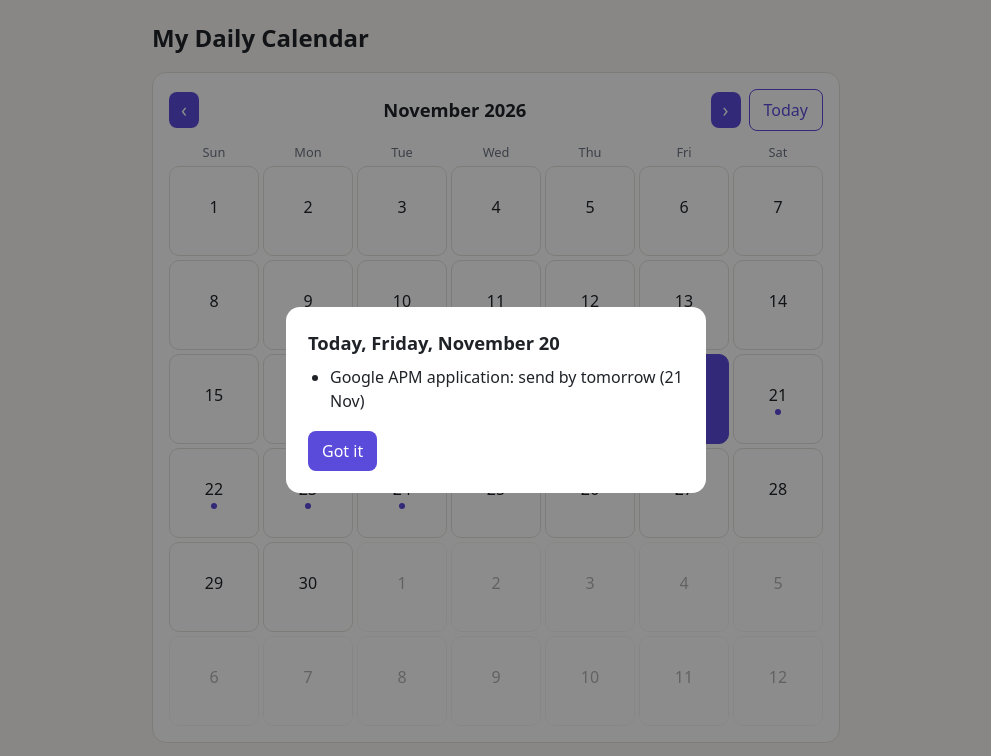
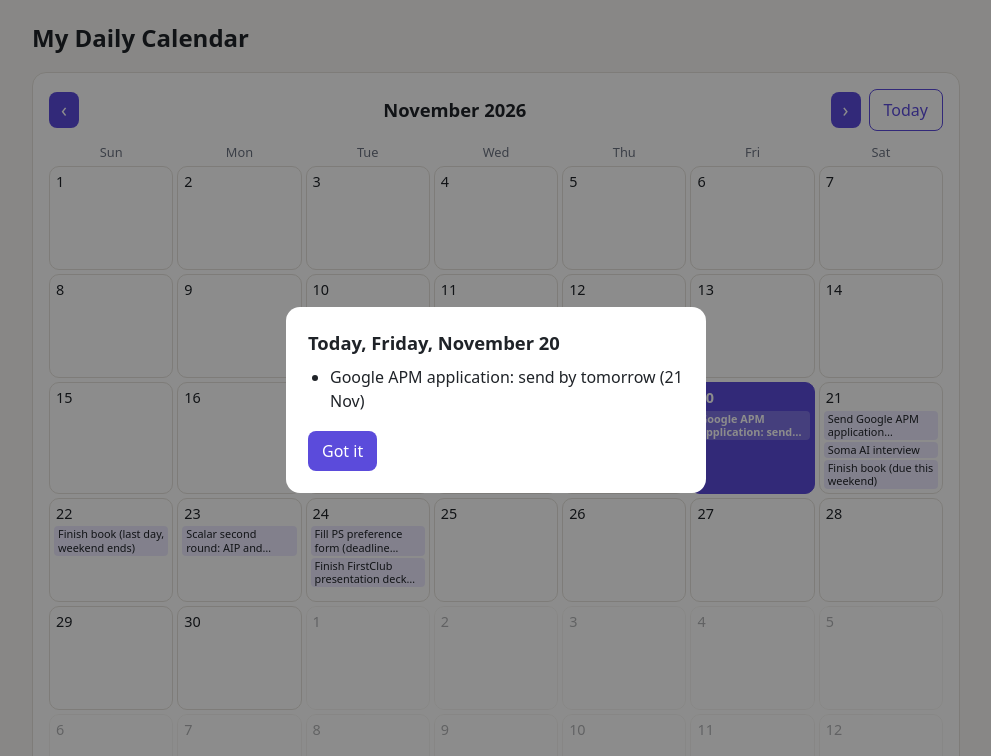
Before and after one commit to shrutig7823/daily-calendar, a plain HTML site: page index.html in a window 1280 px wide. Shown: the top 756 px of the page, without its empty margins (144-1135 px from the left). Drawn offline with Linux system fonts and the light colour scheme.

Commit message:
Show each day's to-dos inside its calendar cell
Co-Authored-By: Claude Sonnet 5.5 <noreply@anthropic.com>

```diff
--- a/app.js
+++ b/app.js
@@ -36,8 +36,24 @@
       const b = document.createElement('button');
       b.className = 'cell' + (d.getMonth() !== view.getMonth() ? ' other' : '') +
         (k === key(today) ? ' today' : '') + (k === selected ? ' selected' : '');
-      const pending = list(k).some((t) => !t.done);
-      b.innerHTML = '<span>' + d.getDate() + '</span><span class="dot' + (pending ? '' : ' none') + '"></span>';
+      const items = list(k);
+      const num = document.createElement('span');
+      num.className = 'num';
+      num.textContent = d.getDate();
+      b.appendChild(num);
+      items.slice(0, 3).forEach((t) => {
+        const line = document.createElement('span');
+        line.className = 'item' + (t.done ? ' done' : '');
+        line.textContent = t.text;
+        line.title = t.text;
+        b.appendChild(line);
+      });
+      if (items.length > 3) {
+        const more = document.createElement('span');
+        more.className = 'more';
+        more.textContent = '+' + (items.length - 3) + ' more';
+        b.appendChild(more);
+      }
       b.onclick = () => { selected = k; renderAll(); };
       box.appendChild(b);
     }
--- a/style.css
+++ b/style.css
@@ -2,7 +2,7 @@
 @media(prefers-color-scheme:dark){:root{--bg:#16161a;--card:#1f1f25;--ink:#ececf1;--muted:#9a9aa8;--line:#2e2e38;--accent:#8b7dff;--accent-soft:#2a2650}}
 *{box-sizing:border-box}
 body{margin:0;background:var(--bg);color:var(--ink);font:16px/1.5 system-ui,-apple-system,Segoe UI,sans-serif}
-main{max-width:720px;margin:0 auto;padding:20px 16px 60px}
+main{max-width:960px;margin:0 auto;padding:20px 16px 60px}
 header{display:flex;justify-content:space-between;align-items:center;gap:12px;flex-wrap:wrap}
 h1{font-size:1.5rem;margin:0}
 h2{font-size:1.15rem;margin:0}
@@ -14,7 +14,13 @@ button.ghost{background:transparent;color:var(--accent);border:1px solid var(--a
 .cal-nav #prev,.cal-nav #next{padding:4px 12px;font-size:1.2rem}
 .grid{display:grid;grid-template-columns:repeat(7,1fr);gap:4px}
 .weekdays div{text-align:center;color:var(--muted);font-size:.8rem;padding-bottom:4px}
-.cell{aspect-ratio:1;border:1px solid var(--line);border-radius:10px;background:transparent;color:var(--ink);padding:4px;display:flex;flex-direction:column;align-items:center;justify-content:center;gap:2px}
+.cell{min-height:104px;min-width:0;border:1px solid var(--line);border-radius:10px;background:transparent;color:var(--ink);padding:4px;display:flex;flex-direction:column;align-items:stretch;justify-content:flex-start;gap:2px;text-align:left;overflow:hidden}
+.cell .num{font-size:.9rem;padding-left:2px}
+.cell .item{font-size:.68rem;line-height:1.25;background:var(--accent-soft);color:var(--ink);border-radius:4px;padding:1px 4px;overflow:hidden;display:-webkit-box;-webkit-line-clamp:2;-webkit-box-orient:vertical;line-clamp:2;word-break:break-word}
+.cell .item.done{text-decoration:line-through;opacity:.55}
+.cell .more{font-size:.65rem;color:var(--muted);padding-left:2px}
+.cell.selected .item{background:rgba(255,255,255,.22);color:#fff}
+.cell.selected .more{color:#fff}
 .cell.other{opacity:.35}
 .cell.today{border-color:var(--accent);font-weight:700}
 .cell.selected{background:var(--accent);color:#fff}
```
